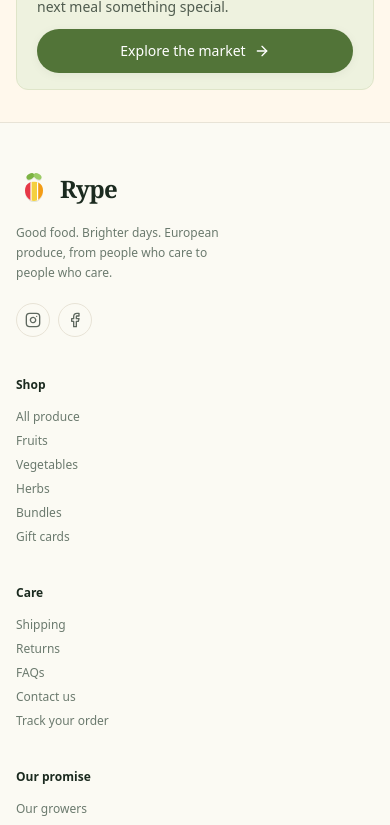
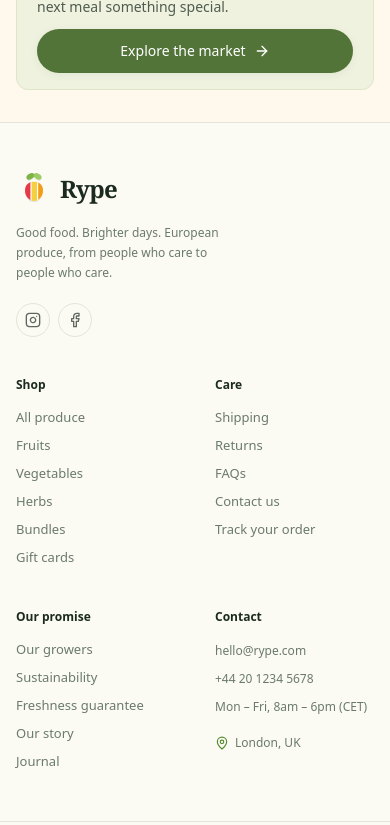
Before and after one commit to deepakpk-dev/rype, a Next.js app: page / in a window 390 px wide. Shown: the part 4580-5405 px from the top of the page. Built offline with nearby package versions, Linux system fonts and the light colour scheme; no server answers; the database is empty.

Commit message:
fix: align mobile footer contact column

```diff
--- a/components/layout/Footer.tsx
+++ b/components/layout/Footer.tsx
@@ -18,18 +18,20 @@ export function Footer() {
 
   return (
     <footer className="border-t border-rype-line bg-[#fbfaf3]">
-      <div className="mx-auto grid max-w-6xl gap-10 px-4 py-12 sm:grid-cols-2 sm:py-14 lg:grid-cols-[1.25fr_repeat(3,1fr)_1.1fr] lg:gap-8">
-        <div>
+      <div className="mx-auto grid max-w-6xl grid-cols-2 gap-10 px-4 py-12 sm:grid-cols-2 sm:py-14 lg:grid-cols-[1.25fr_repeat(3,1fr)_1.1fr] lg:gap-8">
+        <div className="col-span-2 sm:col-span-1">
           <Logo />
           <p className="mt-4 max-w-[13rem] text-xs leading-5 text-rype-mute">Good food. Brighter days. European produce, from people who care to people who care.</p>
           <div className="mt-5 flex gap-2 text-rype-ink/70"><a href="#" aria-label="Instagram" className="rounded-full border border-rype-line p-2 hover:bg-white"><Instagram className="h-4 w-4" /></a><a href="#" aria-label="Facebook" className="rounded-full border border-rype-line p-2 hover:bg-white"><Facebook className="h-4 w-4" /></a></div>
         </div>
-        {columns.map((column) => (
-          <div key={column.title}>
-            <div className="mb-4 text-xs font-semibold text-rype-ink">{column.title}</div>
-            <ul className="space-y-2 text-xs text-rype-mute">{column.links.map(([label, href]) => <li key={label}><Link href={href} className="hover:text-rype-leafDark">{label}</Link></li>)}</ul>
-          </div>
-        ))}
+        <div className="contents">
+          {columns.map((column) => (
+            <div key={column.title}>
+              <div className="mb-3 text-xs font-semibold text-rype-ink">{column.title}</div>
+              <ul className="space-y-1 text-[0.8125rem] leading-6 text-rype-mute">{column.links.map(([label, href]) => <li key={label}><Link href={href} className="inline-flex min-h-6 items-center hover:text-rype-leafDark">{label}</Link></li>)}</ul>
+            </div>
+          ))}
+        </div>
         <div>
           <div className="mb-4 text-xs font-semibold text-rype-ink">Contact</div>
           <div className="space-y-2 text-xs leading-5 text-rype-mute"><p>hello@rype.com</p><p>+44 20 1234 5678</p><p>Mon – Fri, 8am – 6pm (CET)</p><p className="flex items-center gap-1.5 pt-2"><MapPin className="h-3.5 w-3.5 text-rype-leafDark" /> London, UK</p></div>
```
Also changed, not shown: 1 other file (tests, documents, lock files or other folders).
